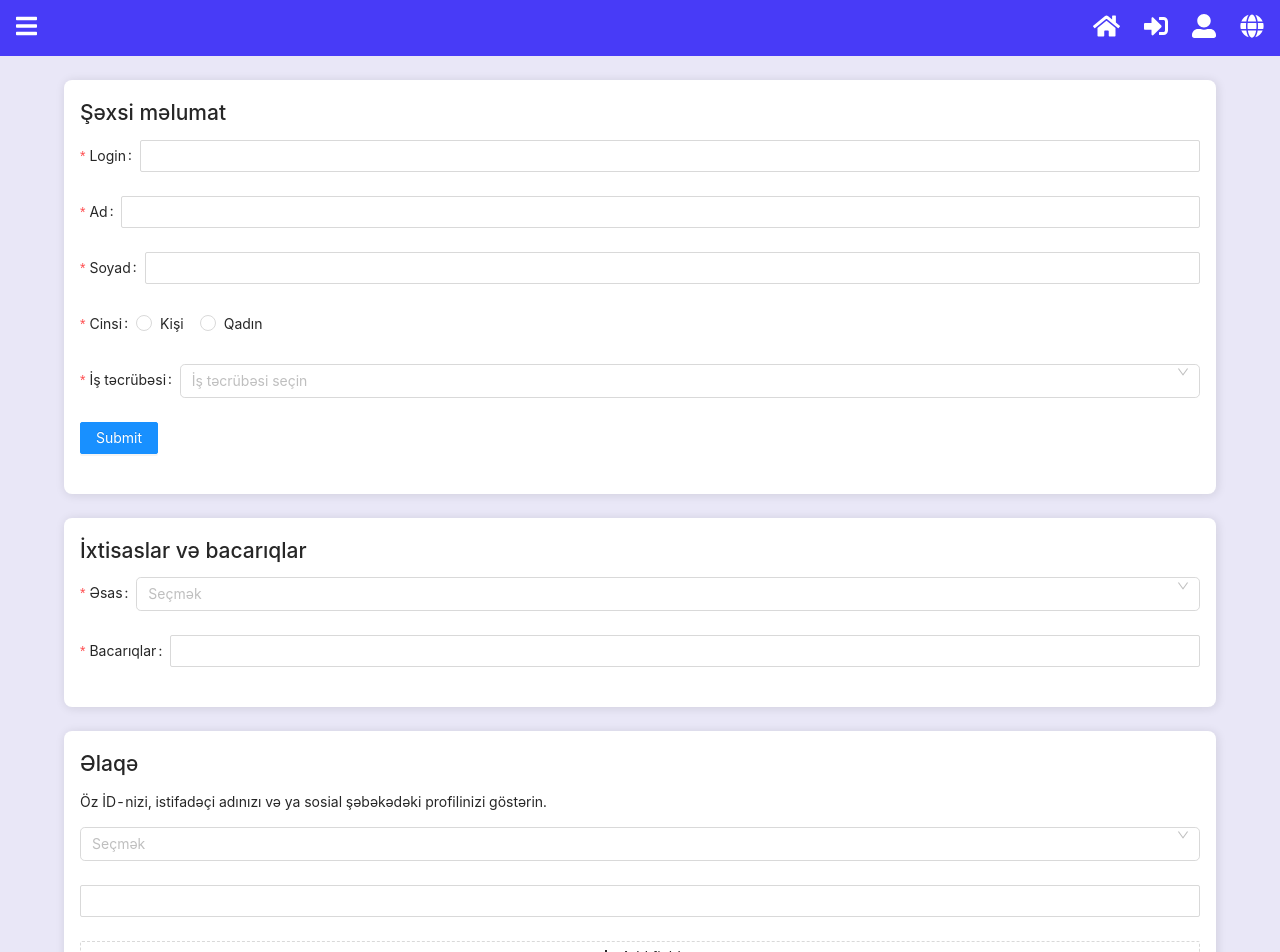
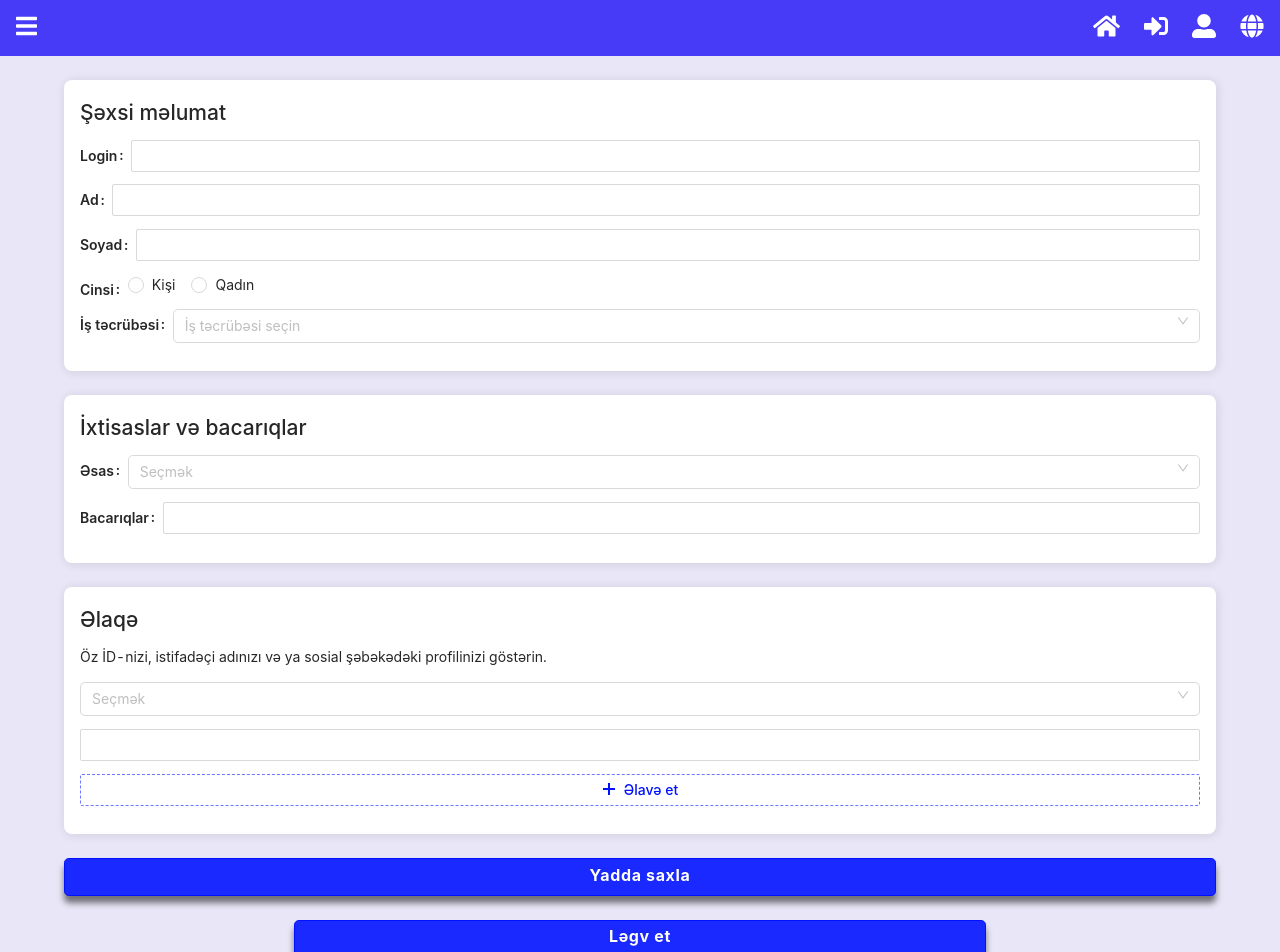
Before and after one commit to farhadamrah/tender, a React (Create React App) app: page /profile in a window 1280 px wide. Shown: the top 952 px of the page. Built offline with nearby package versions, Linux system fonts and the light colour scheme; the HTML template or start-up script is replaced by a standard one.

Commit message:
version 1

```diff
--- a/src/Components/Main/MainPages/Profile/Profile.js
+++ b/src/Components/Main/MainPages/Profile/Profile.js
@@ -53,12 +53,6 @@ const Profile = () => {
                 <Option value='other'>5-10 il</Option>
                 <Option value='other'>10 ildən artıq</Option>
               </Select>
-            </Form.Item>
-
-            <Form.Item>
-              <Button type='primary' htmlType='submit'>
-                Submit
-              </Button>
             </Form.Item>
           </div>
 
@@ -152,19 +146,20 @@ const Profile = () => {
                       block
                       icon={<PlusOutlined />}
                     >
-                      Add field
+                      Əlavə et
                     </Button>
                   </Form.Item>
                 </>
               )}
             </Form.List>
           </div>
+          <div className='buttons'>
+            <Form.Item>
+              <Button type='primary'>Yadda saxla</Button>
+              <Button type='primary'>Ləgv et</Button>
+            </Form.Item>
+          </div>
         </Form>
-
-        <Form.Item>
-          <Button type='primary'>Yadda saxla</Button>
-          <Button type='primary'>Ləgv et</Button>
-        </Form.Item>
       </div>
     </>
   );
--- a/src/Components/Main/MainPages/Profile/Profile.scss
+++ b/src/Components/Main/MainPages/Profile/Profile.scss
@@ -8,8 +8,83 @@
     padding: 1rem;
     border-radius: 0.5rem;
     box-shadow: 1px 1px 10px 1px rgba(0, 0, 0, 0.096);
+
+    .ant-input:focus,
+    .ant-radio-input:focus + .ant-radio-inner {
+      border-color: #0011ff;
+      box-shadow: 0 0 0 2px rgba(1, 46, 250, 0.2);
+    }
+    .ant-radio-wrapper:hover .ant-radio,
+    .ant-radio:hover .ant-radio-inner,
+    .ant-radio-checked .ant-radio-inner,
+    .ant-radio-checked::after,
+    .ant-input:hover {
+      border-color: #0011ff;
+    }
+    .ant-radio-inner::after {
+      background-color: #0011ff;
+    }
+
+    .ant-form-item {
+      margin-bottom: 0;
+
+      .ant-form-item-label {
+        padding: 0;
+        font-size: 0.9rem;
+        font-weight: 600;
+        color: #545c6a;
+
+        .ant-form-item-required::before {
+          content: none !important;
+        }
+      }
+
+      .ant-form-item-control-input {
+        min-height: 0;
+        margin-bottom: 0.8rem;
+      }
+
+      .ant-select-suffix {
+        margin-top: 0.5rem;
+      }
+
+      .ant-btn-dashed {
+        border: 1.5px dashed #0011ff91;
+        color: #0011ff;
+        font-weight: 500;
+      }
+    }
   }
   .information-container:not(:last-child) {
     margin-bottom: 1.5rem;
   }
 }
+
+.buttons {
+  .ant-form-item-control-input-content {
+    width: 100%;
+    display: flex;
+    flex-direction: column;
+    align-items: center;
+  }
+
+  .ant-btn-primary {
+    background-color: #1929ff;
+    border-color: #0011ff;
+    border-radius: 0.3rem;
+    padding: 1rem;
+    padding-bottom: 1.2rem;
+    display: flex;
+    width: 60%;
+    justify-content: center;
+    align-items: center;
+    font-weight: bold;
+    font-size: 1rem;
+    letter-spacing: 0.04rem;
+    box-shadow: 0px 7px 6px rgba(0, 0, 0, 0.521);
+  }
+  .ant-btn-primary:not(:last-child) {
+    margin-bottom: 1.5rem;
+    width: 100%;
+  }
+}
--- a/src/Components/Main/MainPages/Sign/Register/Register.scss
+++ b/src/Components/Main/MainPages/Sign/Register/Register.scss
@@ -40,7 +40,7 @@
       justify-content: center;
       font-size: 1.08rem;
       font-weight: 600;
-      background-color: rgb(96, 88, 236);
+      background-color: #0011ff;
       color: white;
       border-radius: 0.5rem;
       transform: scale(1.07);
@@ -54,7 +54,7 @@
     }
 
     .selected-btn {
-      background-color: rgb(70, 57, 243);
+      background-color: #0011ff;
       transform: scale(1.01);
       border: 3px solid rgba(34, 20, 155, 0.616);
       font-size: 1rem;
@@ -111,8 +111,8 @@
   }
 
   .ant-btn-primary {
-    background-color: #5145fc;
-    border-color: #483bf7;
+    background-color: #1929ff;
+    border-color: #0011ff;
     border-radius: 0.4rem;
     width: 100%;
     padding: 1rem;
@@ -127,13 +127,13 @@
   }
   .ant-btn-primary:hover,
   .ant-btn-primary:focus {
-    background-color: #2e23ce;
-    border-color: #2e23ce;
+    background-color: #0011ff;
+    border-color: #0f1fff;
   }
 
   .ant-input-affix-wrapper:hover,
   .ant-input:hover {
-    border-color: #5850eb !important;
+    border-color: #2231ff !important;
   }
 
   .ant-input-affix-wrapper {
@@ -145,7 +145,7 @@
   .ant-input-affix-wrapper:focus,
   .ant-input-affix-wrapper-focused,
   .ant-input:focus {
-    border-color: #1b0ddf;
+    border-color: #0011ff;
     box-shadow: 0 0 0 2px #150ab644;
   }
 
@@ -160,15 +160,15 @@
   }
 
   .ant-checkbox-checked .ant-checkbox-inner {
-    background-color: #2e23ce;
-    border-color: #5145fc;
+    background-color: #0011ff;
+    border-color: #2533ff;
   }
 
   .ant-checkbox-wrapper a {
-    color: #4338e4;
+    color: #0011ff;
   }
   .ant-checkbox-wrapper a:hover {
-    color: #7970fc;
+    color: #2331ff;
     text-decoration: underline;
   }
 
@@ -180,6 +180,6 @@
   .ant-checkbox-wrapper:hover .ant-checkbox-inner,
   .ant-checkbox:hover .ant-checkbox-inner,
   .ant-checkbox-input:focus + .ant-checkbox-inner {
-    border-color: #5145fc;
+    border-color: #0011ff;
   }
 }
```
